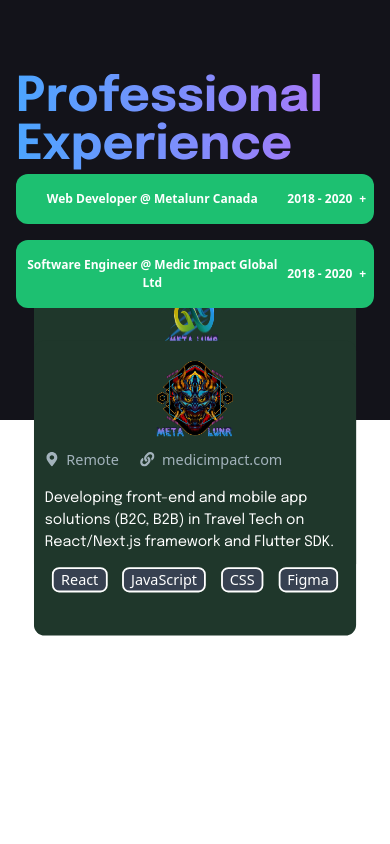
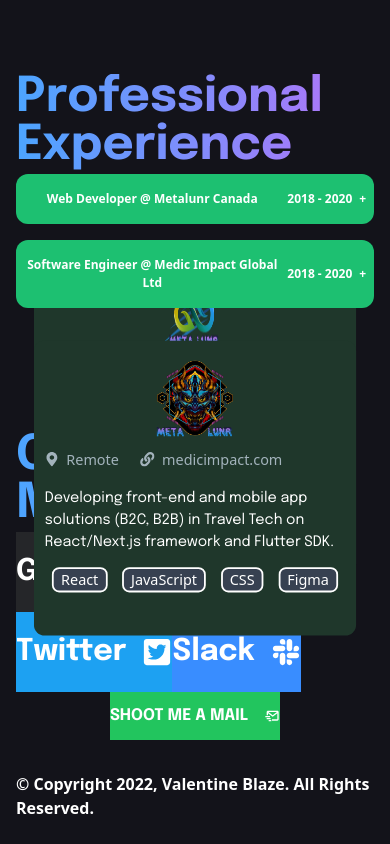
Before and after one commit to V-Blaze/portfolio, a React (Create React App) app: page / in a window 390 px wide. Shown: the part 4713-5557 px from the top of the page. Before the commit the page ends 5348 px from the top, so only its background shows below. Built offline with nearby package versions, Linux system fonts and the light colour scheme.

Commit message:
Add Contact me section

```diff
--- a/src/components/CustomAccordion.js
+++ b/src/components/CustomAccordion.js
@@ -18,13 +18,13 @@
           <span>{year}</span>
           <span className="ml-auto">{open !== (num + 1) ? '+' : '-'}</span>
         </AccordionHeader>
-        <AccordionBody className="bg-[#1f372b] rounded-xl my-4 px-3">
+        <AccordionBody className="bg-[#1f372b] rounded-xl my-4 px-3 ">
           <div className="grid grid-cols-1 md:grid-cols-5 items-center mb-4">
             <div className="flex justify-center md:order-1 ">
               <img src={logo} alt="thirdweb" className=" w-24 h-24 " />
             </div>
             <div className="col-span-4">
-              <div className="flex gap-6">
+              <div className="flex gap-6 flex-wrap">
                 <span className="flex items-center justify-center gap-2 text-[#A3B3Bc] my-2">
                   <FaMapMarkerAlt />
                   {location}
--- a/src/pages/Home.js
+++ b/src/pages/Home.js
@@ -1,6 +1,9 @@
 import React, { useState } from 'react';
 import { MdDesktopMac } from 'react-icons/md';
-import { FaReact, FaPeopleArrows } from 'react-icons/fa';
+import {
+  FaReact, FaPeopleArrows, FaGithubSquare, FaTwitterSquare, FaSlack, FaLinkedin,
+} from 'react-icons/fa';
+import { BiMailSend } from 'react-icons/bi';
 
 // Components
 import { Experties, Project, CustomAccordion } from '../components';
@@ -109,6 +112,48 @@
           ))}
         </div>
       </div>
+      <div className="flex flex-col justify-center items-center mb-auto">
+        <div className="flex flex-col items-center jusify-center">
+          <h3 className="text-transparent bg-clip-text bg-gradient-to-r from-[#4ca5ff] to-[#b673f8] bg-transparent text-5xl underline font-epilogue font-extrabold my-1">Connect With Me</h3>
+        </div>
+        <div className="flex flex-wrap w-full">
+          <a href="github.com" target="_blank" rel="noreferrer">
+            <div className="flex items-center justify-center cursor-pointer gap-4 h-20 bg-[#252629] text-white w-[100%] md:w-[50%] lg:w-[25%] text-3xl font-epilogue font-extrabold">
+              <p>Github</p>
+              <FaGithubSquare />
+            </div>
+          </a>
+          <a href="linkedin.com" target="_blank" rel="noreferrer">
+            <div className="flex items-center justify-center cursor-pointer gap-4 h-20 bg-[#015684] text-white w-[100%] md:w-[50%] lg:w-[25%] text-3xl font-epilogue font-extrabold">
+              <p>Linkedln</p>
+              <FaLinkedin />
+            </div>
+          </a>
+          <a href="twitter.com" target="_blank" rel="noreferrer">
+            <div className="flex items-center justify-center cursor-pointer gap-4 h-20 bg-[#1DA1F2] text-white w-[100%] md:w-[50%] lg:w-[25%] text-3xl font-epilogue font-extrabold">
+              <p>Twitter</p>
+              <FaTwitterSquare />
+            </div>
+          </a>
+          <a href="slack.com" target="_blank" rel="noreferrer">
+            <div className="flex items-center justify-center cursor-pointer gap-4 h-20 bg-[#398DFF] text-white w-[100%] md:w-[50%] lg:w-[25%] text-3xl font-epilogue font-extrabold">
+              <p>Slack</p>
+              <FaSlack />
+            </div>
+          </a>
+        </div>
+        <a href="mailto:valentine6586@gmail.com" target="_blank" rel="noreferrer">
+          <div className="flex justify-center items-center font-bold font-epilogue w-full bg-green-500 text-white h-12 gap-4 cursor-pointer ">
+            <span>
+              SHOOT ME A MAIL
+            </span>
+            <BiMailSend />
+          </div>
+        </a>
+      </div>
+      <div className=" flex justify-center items-center h-16 bg-[#171823 text-white font-extrabold ">
+        <span>© Copyright 2022, Valentine Blaze. All Rights Reserved.</span>
+      </div>
     </div>
   );
 };
--- a/tailwind.config.js
+++ b/tailwind.config.js
@@ -11,6 +11,14 @@
       },
       boxShadow: {
         secondary: '10px 10px 20px rgba(2, 2, 2, 0.25)',
+        sm: '0 1px 2px 0 rgb(0 0 0 / 0.05)',
+        DEFAULT: '0 1px 3px 0 rgb(0 0 0 / 0.1), 0 1px 2px -1px rgb(0 0 0 / 0.1)',
+        md: '0 4px 6px -1px rgb(0 0 0 / 0.1), 0 2px 4px -2px rgb(0 0 0 / 0.1)',
+        lg: '0 10px 15px -3px rgb(0 0 0 / 0.1), 0 4px 6px -4px rgb(0 0 0 / 0.1)',
+        xl: '0 20px 25px -5px rgb(0 0 0 / 0.1), 0 8px 10px -6px rgb(0 0 0 / 0.1)',
+        '2xl': '0 25px 50px -12px rgb(0 0 0 / 0.25)',
+        inner: 'inset 0 2px 4px 0 rgb(0 0 0 / 0.05)',
+        none: '0 0 rgb(0, 0 / 0, 0)',
       },
     },
   },
```
